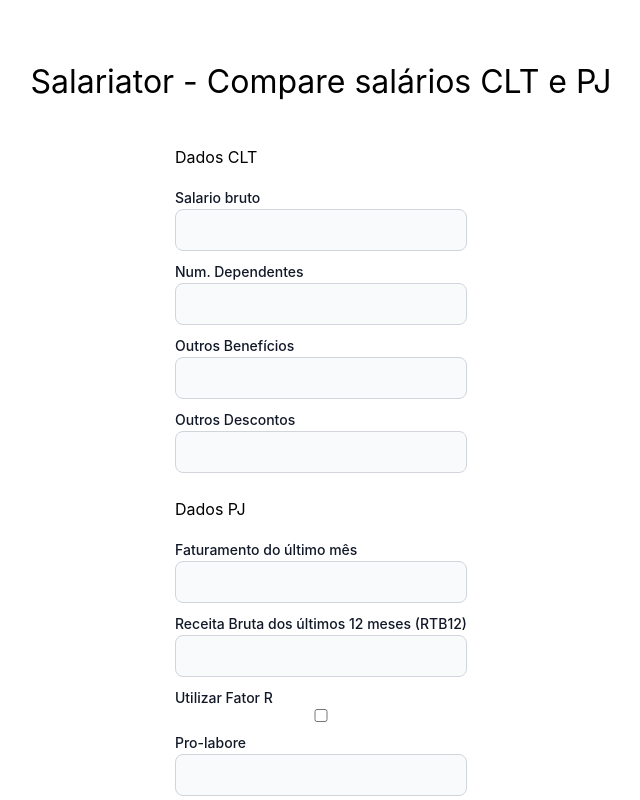
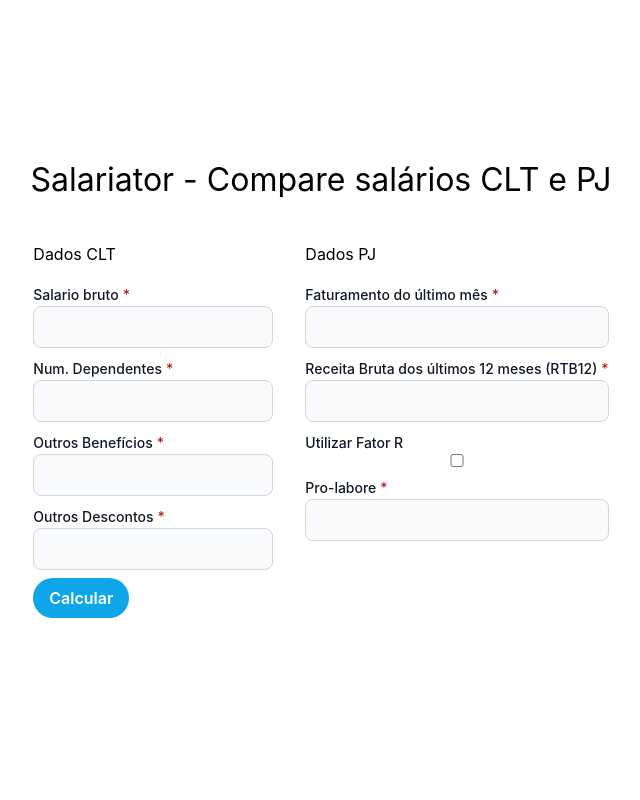
Before and after one commit to lucasnramos/salariator, a Next.js app: page / in a window 1280 px wide. Shown: the top 800 px of the page, without its empty margins (319-959 px from the left). Built offline with nearby package versions, Linux system fonts and the light colour scheme.

Commit message:
feat: add required field and marker

```diff
--- a/components/Form.tsx
+++ b/components/Form.tsx
@@ -6,18 +6,22 @@ function Form() {
 		{
 			name: "salarioBrutoMensal",
 			label: "Salario bruto",
+			required: true
 		},
 		{
 			name: "numDependentes",
 			label: "Num. Dependentes",
+			required: true
 		},
 		{
 			name: "totalBeneficios",
 			label: "Outros Benefícios",
+			required: true
 		},
 		{
 			name: "totalDescontos",
 			label: "Outros Descontos",
+			required: true
 		},
 	];
 
@@ -25,10 +29,12 @@ function Form() {
 		{
 			name: "faturamentoMensal",
 			label: "Faturamento do último mês",
+			required: true
 		},
 		{
 			name: "rtb12",
 			label: "Receita Bruta dos últimos 12 meses (RTB12)",
+			required: true
 		},
 		{
 			name: "usarFatorR",
@@ -38,26 +44,32 @@ function Form() {
 		{
 			name: "proLabore",
 			label: "Pro-labore",
+			required: true
 		},
 	];
 
 	return (
 		<form className="my-5" action="/api/form" method="post">
+			<div className="flex">
+				<div className='mr-4 flex-grow'>
 					<h2 className="mt-6 mb-4">Dados CLT</h2>
 					{cltFormInputs.map((input, index) => (
 						<FormInput key={index} {...input} />
 					))}
-
+				</div>
+				<div className='ml-4'>
 					<h2 className="mt-6 mb-4">Dados PJ</h2>
 					{cnpjFormInputs.map((input, index) => (
 						<FormInput key={index} {...input} />
 					))}
+				</div>
+			</div>
 
 			<input
 				type="submit"
 				name="submit"
 				value="Calcular"
-        className="block px-4 py-2 font-semibold text-medium bg-sky-500 text-white rounded-full shadow-sm"
+				className="text-center px-4 py-2 font-semibold text-medium bg-sky-500 text-white rounded-full shadow-sm"
 			/>
 		</form>
 	);
--- a/components/FormInput.tsx
+++ b/components/FormInput.tsx
@@ -3,14 +3,15 @@ import React from 'react'
 interface FormInputProps {
 	label: string,
 	name: string,
-	type?: string
+	type?: string,
+	required?: boolean
 }
 
-function FormInput({ label, name, type = "text" }: FormInputProps) {
+function FormInput({ label, name, type = "text", required }: FormInputProps) {
 	return (
 		<div className="block mb-2">
-			<label htmlFor={name} className="text-sm font-medium text-gray-900 dark:text-white">{label}</label>
-			<input type={type} name={name} className="bg-gray-50 border border-gray-300 text-gray-900 text-sm rounded-lg focus:ring-blue-500 focus:border-blue-500 block w-full p-2.5 dark:bg-gray-700 dark:border-gray-600 dark:placeholder-gray-400 dark:text-white dark:focus:ring-blue-500 dark:focus:border-blue-500" />
+			<label htmlFor={name} className="text-sm font-medium text-gray-900 dark:text-white">{label}<span className='text-red-700 ml-1 font-medium' hidden={!required}>*</span></label>
+			<input type={type} name={name} required={required} className="bg-gray-50 border border-gray-300 text-gray-900 text-sm rounded-lg focus:ring-blue-500 focus:border-blue-500 block w-full p-2.5 dark:bg-gray-700 dark:border-gray-600 dark:placeholder-gray-400 dark:text-white dark:focus:ring-blue-500 dark:focus:border-blue-500" />
 		</div>
 	)
 }
```
Lines whose indentation alone changed are shown as unchanged.
